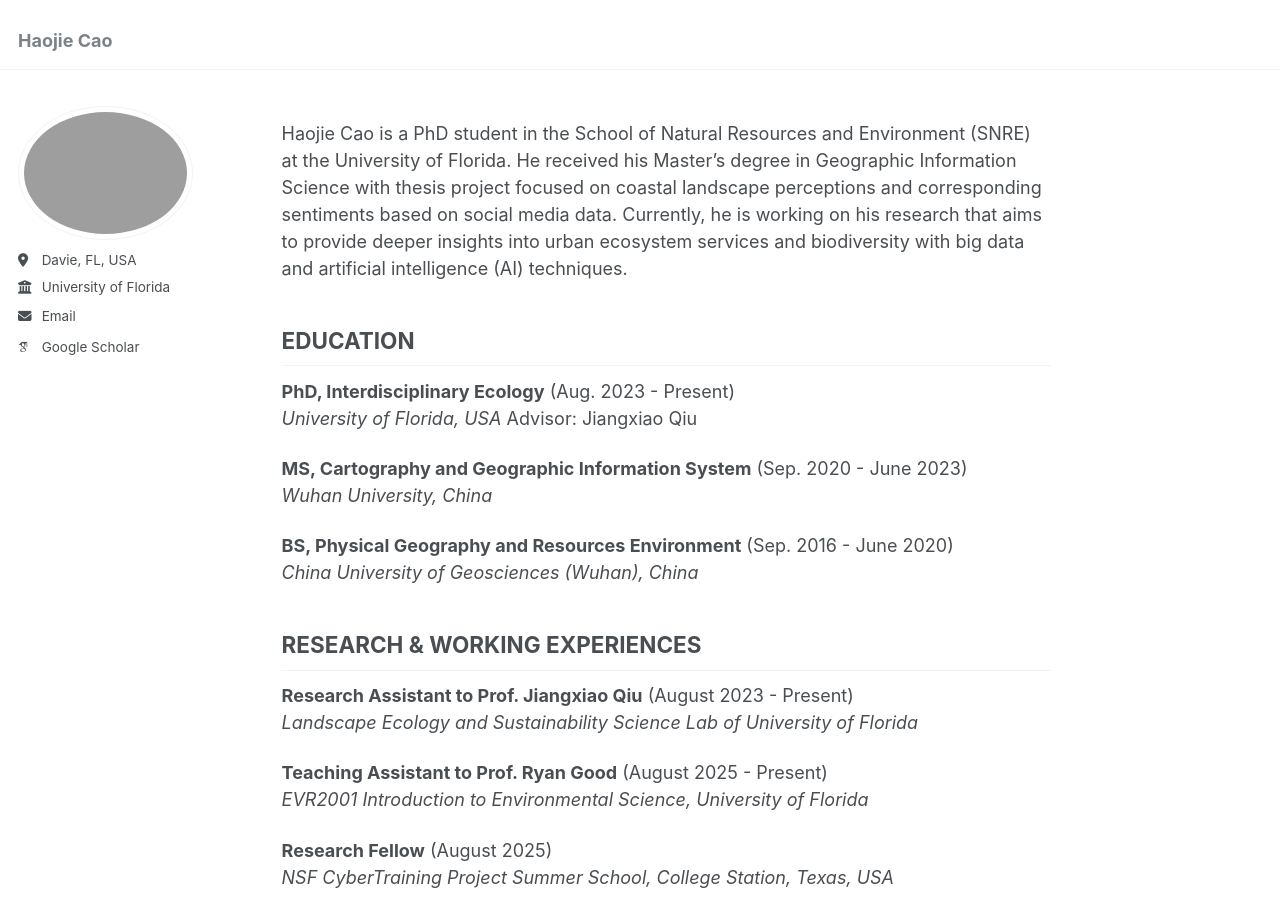
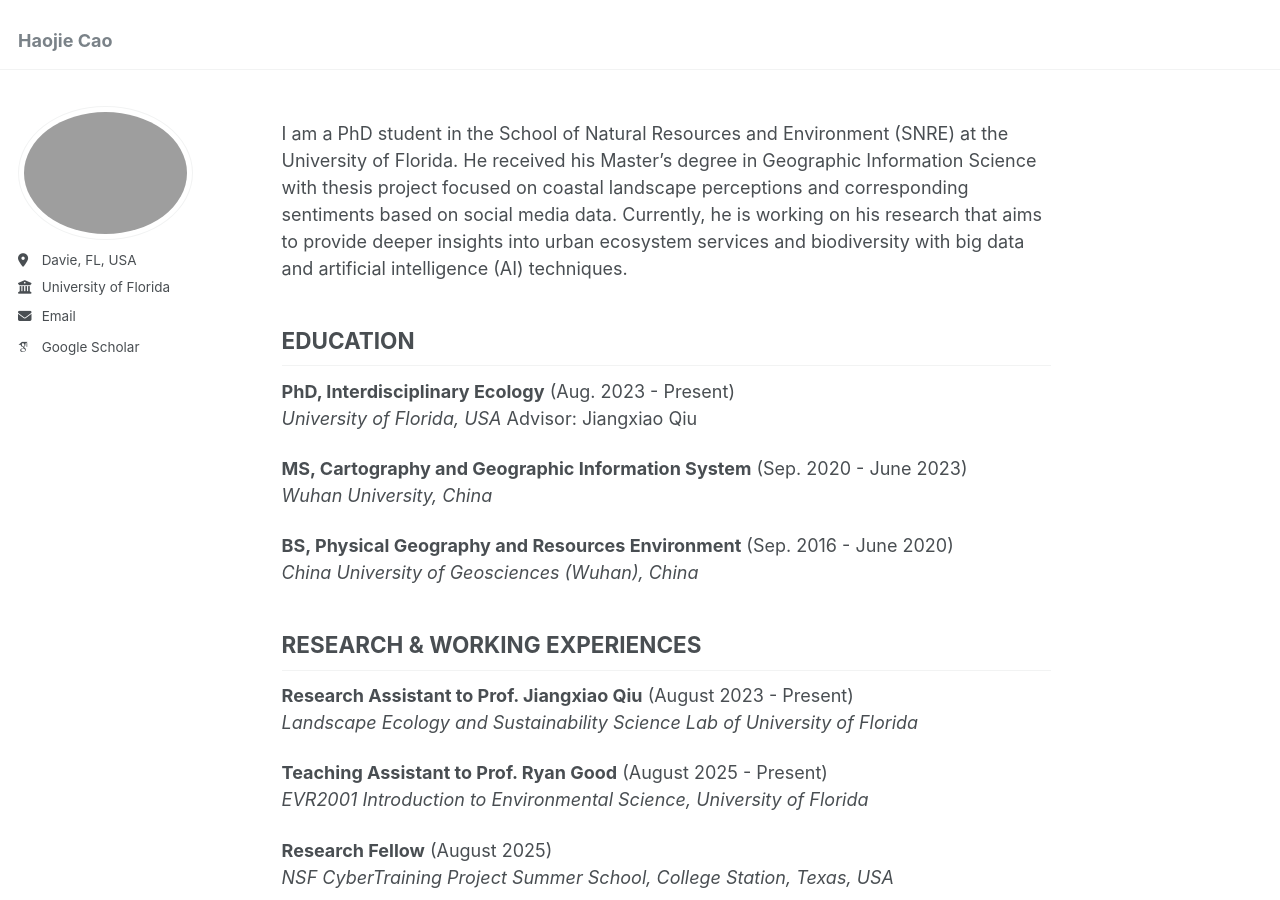
Before and after one commit to haojiecao42/haojiecao42.github.io, a Jekyll site: the page built from _pages/about.md, in a window 1280 px wide and 900 px high. Built offline with Jekyll 4.4.1, drawn with Linux system fonts in a browser that asks for light colours; some web fonts are replaced.

Commit message:
Update about.md

```diff
--- a/_pages/about.md
+++ b/_pages/about.md
@@ -8,7 +8,7 @@ redirect_from:
   - /about.html
 ---
 
-Haojie Cao is a PhD student in the School of Natural Resources and Environment (SNRE) at the University of Florida. He received his Master's degree in Geographic Information Science with thesis project focused on coastal landscape perceptions and corresponding sentiments based on social media data. Currently, he is working on his research that aims to provide deeper insights into urban ecosystem services and biodiversity with big data and artificial intelligence (AI) techniques.
+I am a PhD student in the School of Natural Resources and Environment (SNRE) at the University of Florida. He received his Master's degree in Geographic Information Science with thesis project focused on coastal landscape perceptions and corresponding sentiments based on social media data. Currently, he is working on his research that aims to provide deeper insights into urban ecosystem services and biodiversity with big data and artificial intelligence (AI) techniques.
 
 ## EDUCATION
 **PhD, Interdisciplinary Ecology** (Aug. 2023 - Present)
```
